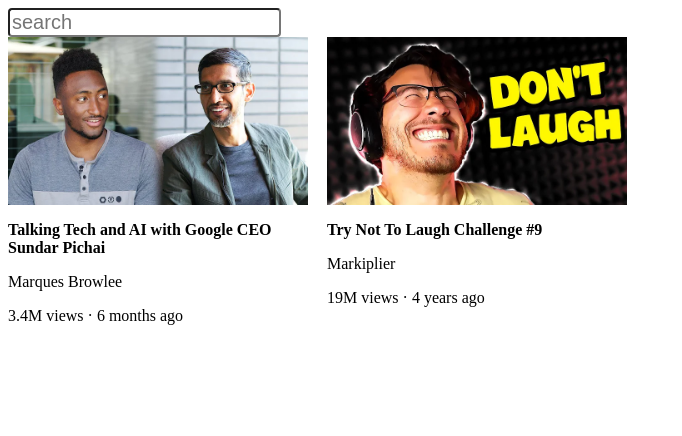
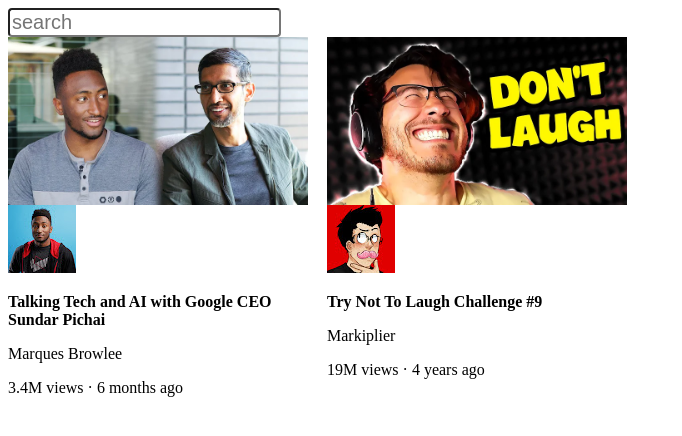
Before and after one commit to Kayceepro/mentor, a plain HTML site: page intro to html/youtube.html in a window 1280 px wide. Shown: the whole page, without its empty margins (0-682 px from the left). Drawn offline with Linux system fonts and the light colour scheme.

Commit message:
commited

```diff
--- a/intro to html/youtube.html
+++ b/intro to html/youtube.html
@@ -46,7 +46,14 @@
     <input type="text" placeholder="search" class="search-bar">
 
     <div class="video-preview">
+        <div>
             <img class="thumbnail" src="thumbnail-1.webp" alt="">
+        </div>
+        <div>
+            <div class="channel-picture">
+                <img src="channel-1.jpeg">
+            </div>
+            <div class="video-info">
                 <p class="video-title">
                     Talking Tech and AI with Google CEO Sundar Pichai
                 </p>
@@ -57,9 +64,12 @@
                     3.4M views &#183; 6 months ago
                 </p>
             </div>
+        </div>
+    </div>
 
     <div class="video-preview">
         <img class="thumbnail" src="thumbnail-2.webp" alt="">
+        <img src="channel-2.jpeg">
         <p class="video-title">
             Try Not To Laugh Challenge #9
         </p>
```
Also changed, not shown: intro to html/channel-1.jpeg (added), intro to html/channel-2.jpeg (added). Lines whose indentation alone changed are shown as unchanged.
